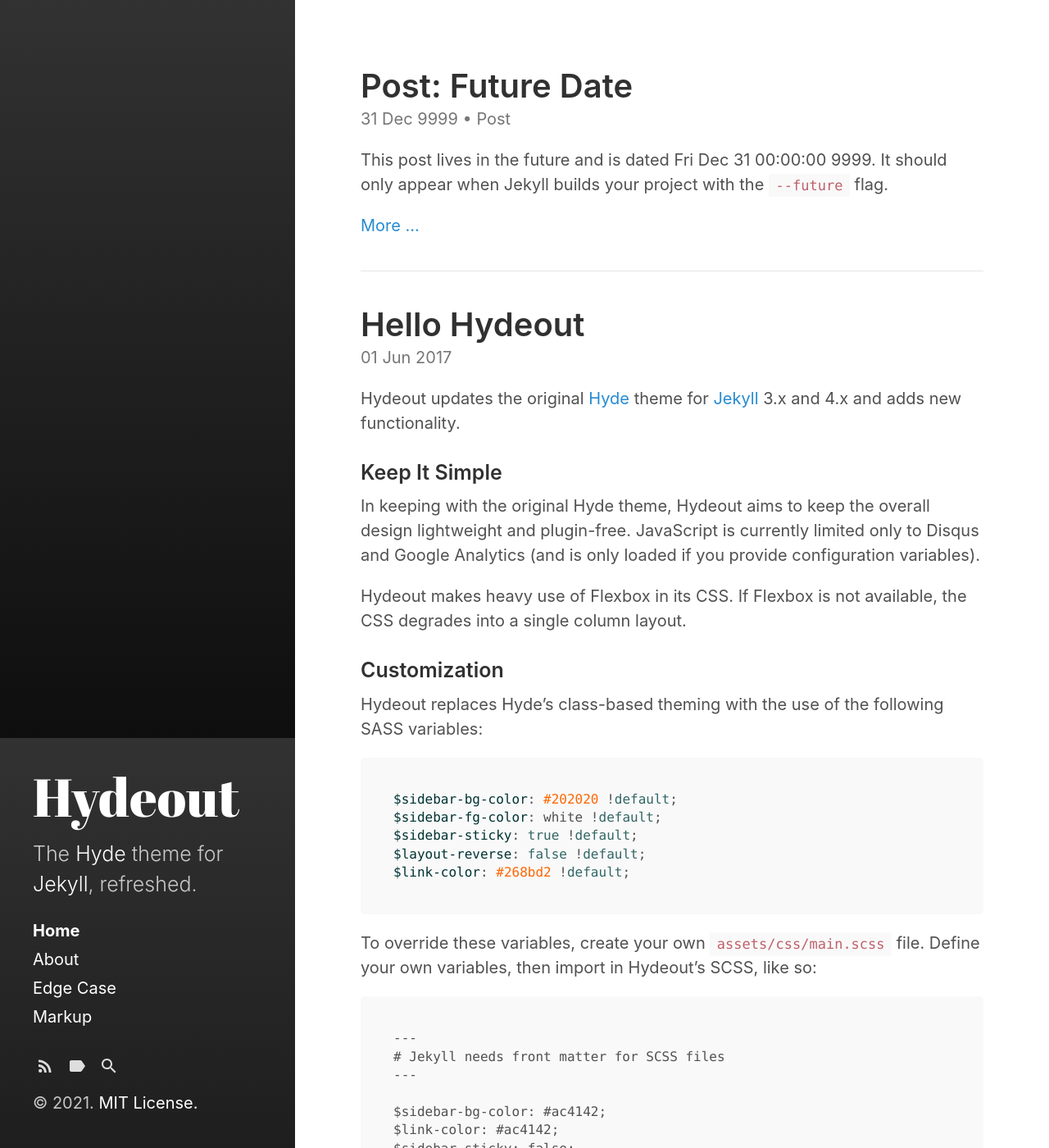
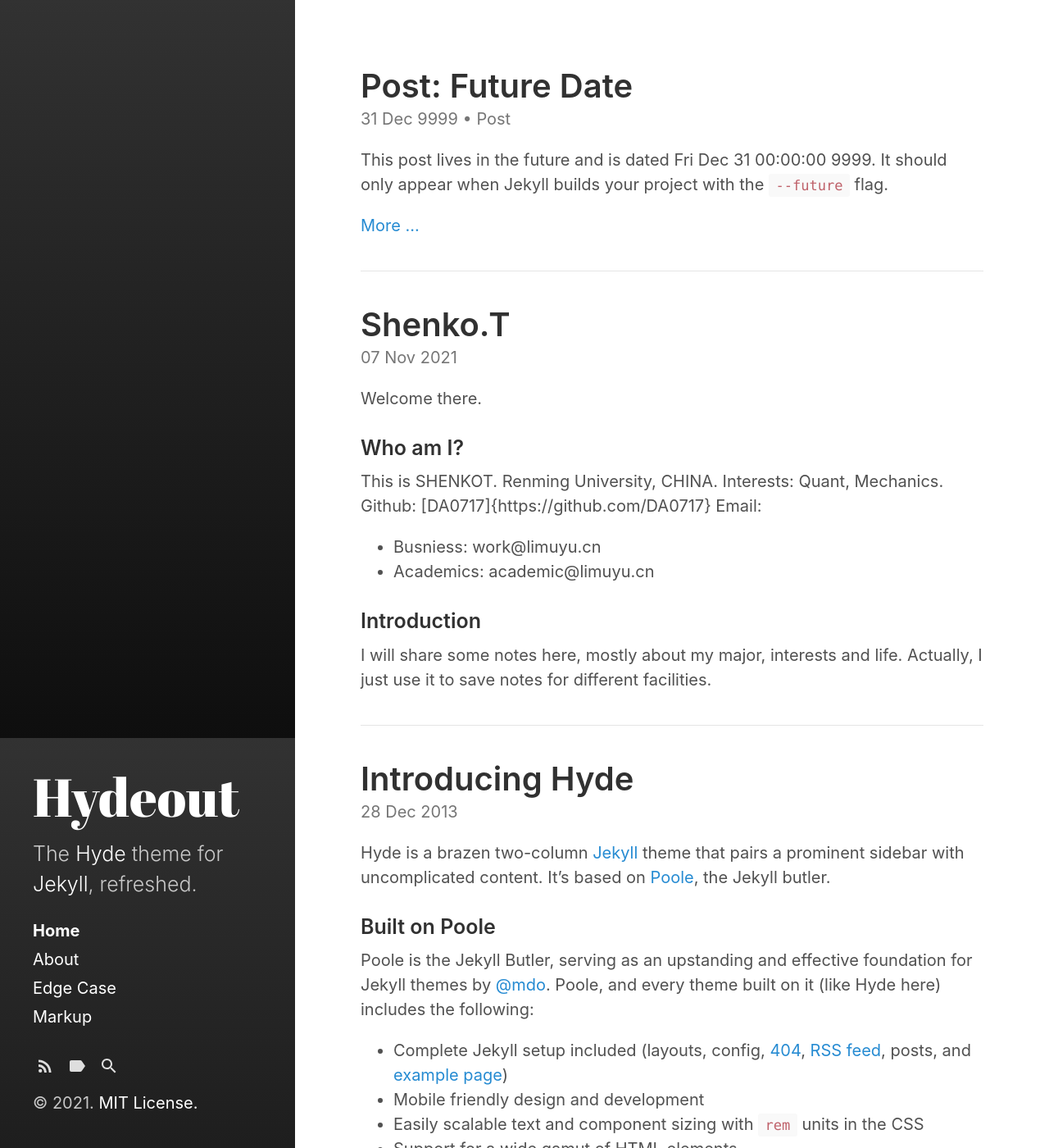
Before and after one commit to DA0717/DA0717.github.io, a Jekyll site: the page built from index.html, in a window 1280 px wide and 1400 px high. Shown: the whole window at 82% size. Built offline with Jekyll 4.4.1, drawn with Linux system fonts in a browser that asks for light colours; the list of posts is cut into pages by our own code; some of the changed text lies outside the part shown.

Commit message:
modified the main page

````diff
--- a/_layouts/index.html
+++ b/_layouts/index.html
@@ -30,7 +30,6 @@
       {% capture excerpt_words %}
         {{ post.excerpt | number_of_words }}
       {% endcapture %}
-
       {% if content_words != excerpt_words %}
         <a href="{{ post.url | relative_url }}">More &hellip;</a>
       {% endif %}
--- a/_posts/2017-06-01-hello-hydeout.md
+++ /dev/null
@@ -1,83 +0,0 @@
----
-layout: post
-title: Hello Hydeout
-excerpt_separator:  <!--more-->
----
-
-Hydeout updates the original [Hyde](https://github.com/poole/hyde)
-theme for [Jekyll](http://jekyllrb.com) 3.x and 4.x and adds new functionality.
-
-### Keep It Simple
-
-In keeping with the original Hyde theme, Hydeout aims to keep the overall
-design lightweight and plugin-free. JavaScript is currently limited only
-to Disqus and Google Analytics (and is only loaded if you provide configuration
-variables).
-
-Hydeout makes heavy use of Flexbox in its CSS. If Flexbox is not available,
-the CSS degrades into a single column layout.
-
-### Customization
-
-Hydeout replaces Hyde's class-based theming with the use
-of the following SASS variables:
-
-```scss
-$sidebar-bg-color: #202020 !default;
-$sidebar-fg-color: white !default;
-$sidebar-sticky: true !default;
-$layout-reverse: false !default;
-$link-color: #268bd2 !default;
-```
-
-To override these variables, create your own `assets/css/main.scss` file.
-Define your own variables, then import in Hydeout's SCSS, like so:
-
-```
----
-# Jekyll needs front matter for SCSS files
----
-
-$sidebar-bg-color: #ac4142;
-$link-color: #ac4142;
-$sidebar-sticky: false;
-@import "hydeout";
-```
-
-See the [_variables](https://github.com/fongandrew/hydeout/blob/master/_sass/hydeout/_variables.scss) file for other variables
-you can override.
-
-You can also insert custom head tags (e.g. to load your own stylesheets) by
-defining your own `_includes/custom-head.html` or insert tags at the end
-of the body (e.g. for custom JS) by defining your own
-`_includes/custom-foot.html`.
-
-### New Features
-
-* Hydeout also adds a new tags page (accessible in the sidebar) and a new
-  "category" layout for dedicated category pages.
-
-* Category pages are automatically added to the sidebar. All other pages
-  must have `sidebar_link: true` in their front matter to show up in
-  the sidebar.
-
-* A simple redirect-to-Google search is available. If you want to use
-  Google Custom Search or Algolia or something with more involved,
-  override the `search.html`.
-
-* Disqus integration is ready out of the box. Just add the following to
-  your config file:
-
-  ```yaml
-  disqus:
-    shortname: my-disqus-shortname
-  ```
-
-  If you don't want Disqus or want to use something else, override
-  `comments.html`.
-
-* For Google Analytics support, define a `google_analytics` variable with
-  your property ID in your config file.
-
-There's also a bunch of minor tweaks and adjustments throughout the
-theme. Hope this works for you!
--- /dev/null
+++ b/_posts/2021-11-07-shenkot.md
@@ -0,0 +1,21 @@
+---
+layout: post
+title: Shenko.T
+excerpt_separator:  <!--more-->
+---
+
+Welcome there.
+
+### Who am I?
+
+This is SHENKOT.
+Renming University, CHINA.
+Interests: Quant, Mechanics.
+Github: [DA0717]{https://github.com/DA0717}
+Email:
++ Busniess: work@limuyu.cn
++ Academics: academic@limuyu.cn
+
+### Introduction
+
+I will share some notes here, mostly about my major, interests and life. Actually, I just use it to save notes for different facilities.
````
Also changed, not shown: LICENSE.md, _screenshots/1.png (deleted), _screenshots/2.png (deleted), _screenshots/3.png (deleted), 2 other files.
